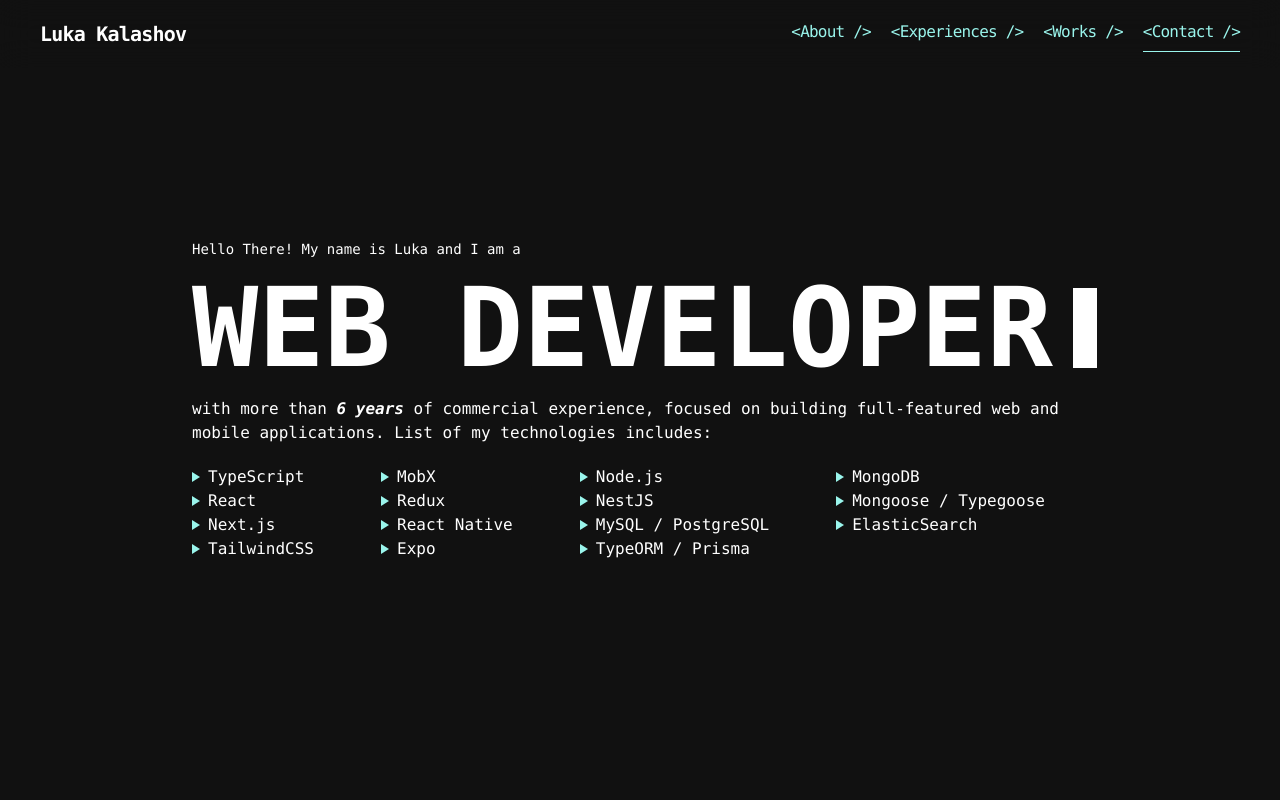
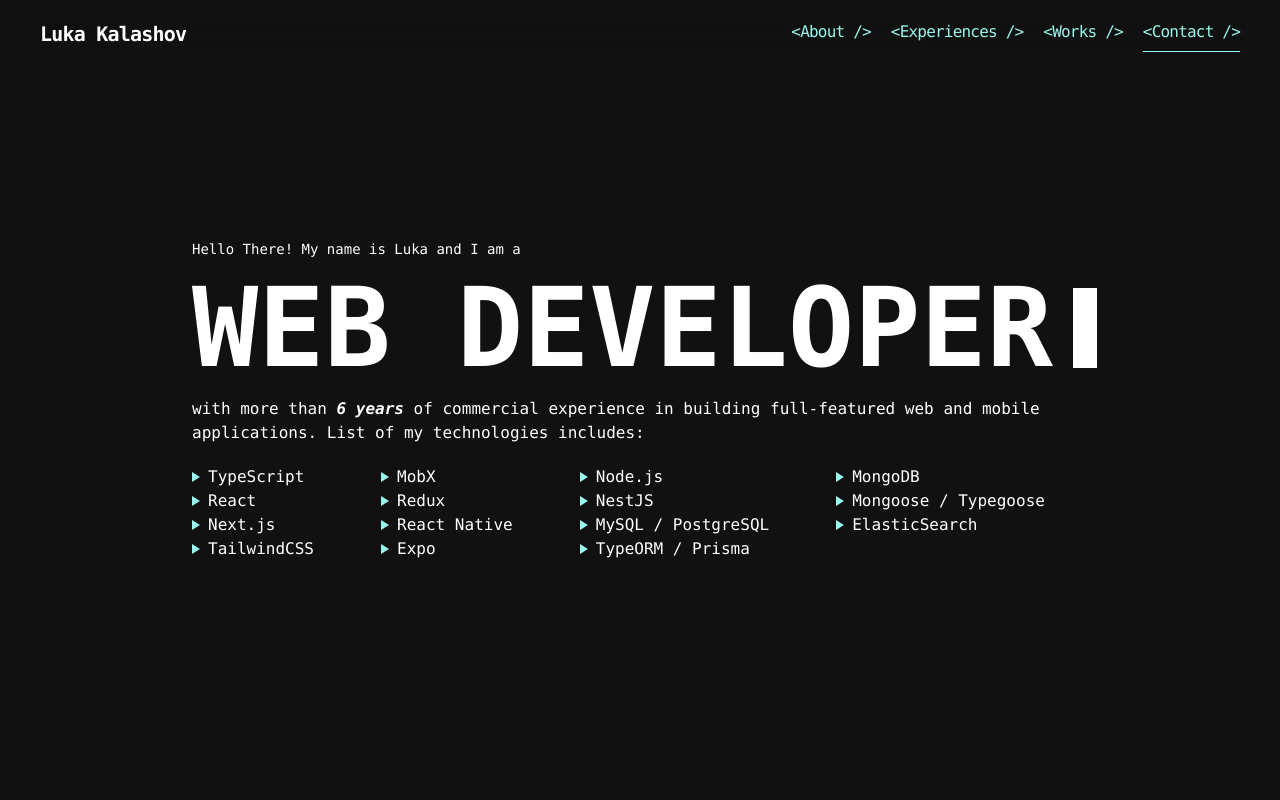
Before and after one commit to kalashovluka/kalashov_dev, a React app: page / in a window 1280 px wide. Shown: the top 800 px of the page. Built offline with nearby package versions, Linux system fonts and the light colour scheme; the HTML template or start-up script is replaced by a standard one.

Commit message:
Change wording

```diff
--- a/src/landing/sections/about.tsx
+++ b/src/landing/sections/about.tsx
@@ -19,7 +19,7 @@ export function About() {
           <strong>
             <i>6 years</i>
           </strong>{' '}
-          of commercial experience, focused on building full-featured web and
+          of commercial experience in building full-featured web and
           mobile applications. List of my technologies includes:
         </p>
         <ul className="list-triangle-sm lg:list-triangle mt-5 flex flex-col flex-wrap lg:max-h-24 max-h-32 max-w-full gap-x-10 lg:text-base text-xs">
```
